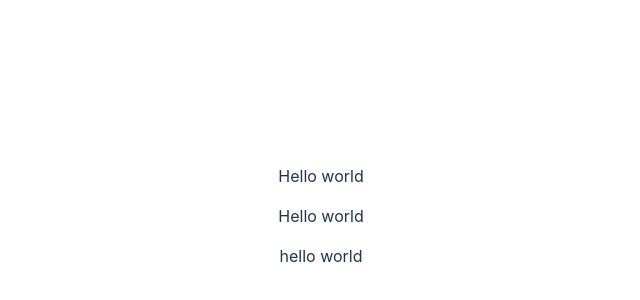
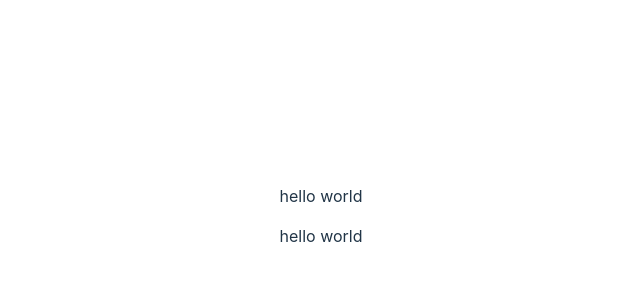
Before and after one commit to M-R21/Spotishare, a React (Vite) app in the folder ai/frontend/: page / in a window 1280 px wide. Shown: the part 184-484 px from the top of the page, without its empty margins (319-959 px from the left). Built offline with nearby package versions, Linux system fonts and the light colour scheme.

Commit message:
small changes

```diff
--- a/ai/frontend/src/App.jsx
+++ b/ai/frontend/src/App.jsx
@@ -5,8 +5,7 @@ function App() {
 
   return (
     <>
-    <div> <p>Hello world</p>  </div>
-    <div> <p>Hello world</p>  </div>
+    <Text />
     <Text />
     </>
 
```
